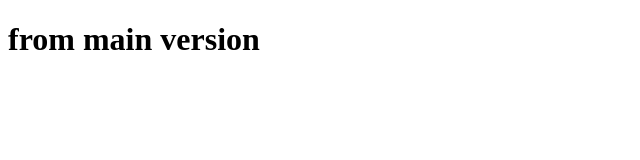
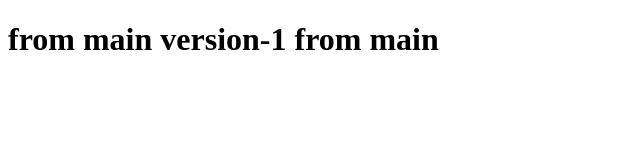
Before and after one commit to Rabina-Pandit/web-for-bootstrap, a plain HTML site: page file/conflict.html in a window 1280 px wide. Shown: the whole page, without its empty margins (0-640 px from the left). Drawn offline with Linux system fonts and the light colour scheme.

Commit message:
first commit

```diff
--- a/file/conflict.html
+++ b/file/conflict.html
@@ -6,6 +6,6 @@
     <title>Document</title>
 </head>
 <body>
-   <h1>from main version</h1>
+   <h1>from  main version-1 from main</h1>
 </body>
 </html>
```
